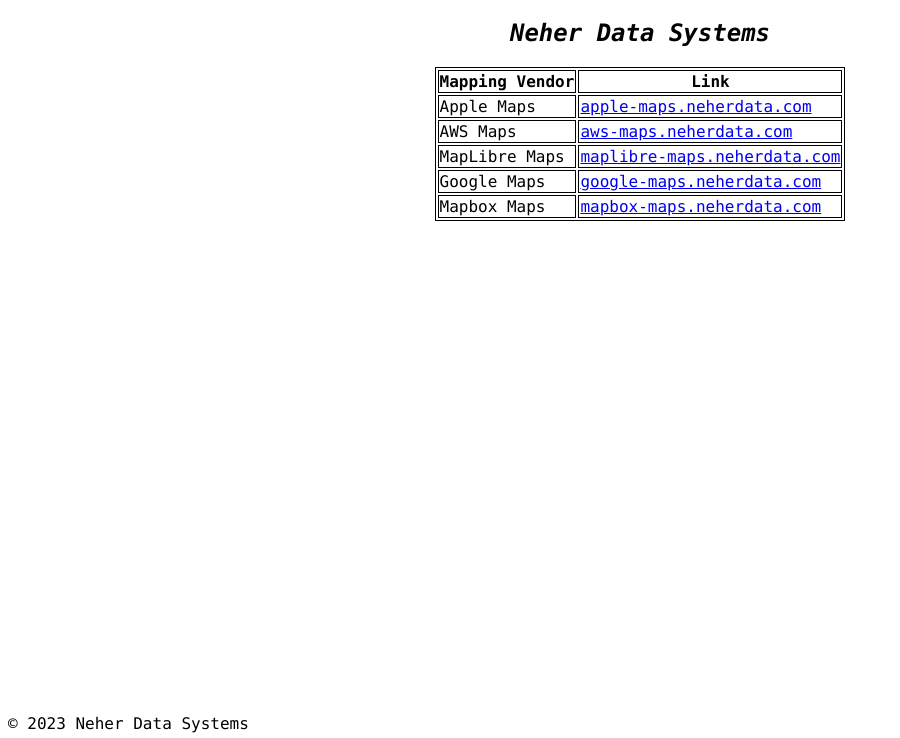
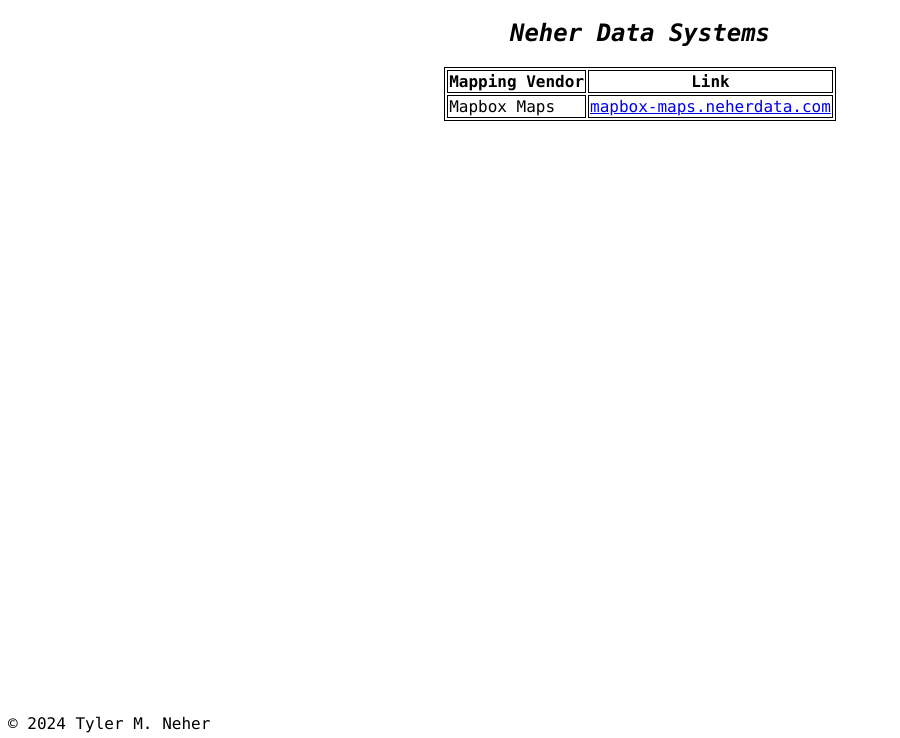
Before and after one commit to tylermneher/card.tylermneher.life, a plain HTML site: page index.html in a window 1280 px wide. Shown: the part 62-800 px from the top of the page, without its empty margins (0-900 px from the left). Drawn offline with Linux system fonts and the light colour scheme.

Commit message:
art
Signed-off-by: Tyler M. Neher <tyler@neherdata.com>

```diff
--- a/index.html
+++ b/index.html
@@ -3,7 +3,7 @@
 
 <head>
   <meta charset="utf-8">
-  <title>Embedded Maps Portfolio</title>
+  <title>Tyler M. Neher's Contact Card</title>
   <meta name="viewport" content="width=device-width, initial-scale=1.0" />
 
   <style>
@@ -64,26 +64,6 @@
         <th>Mapping Vendor</th>
         <th>Link</th>
       </tr>
-<!--       <tr>
-        <td>Azure Maps</td>
-        <td> <a href="https://azure-maps.neherdata.com">azure-maps.neherdata.com</a></td>
-      </tr> -->
-      <tr>
-        <td>Apple Maps</td>
-        <td> <a href="https://apple-maps.neherdata.com">apple-maps.neherdata.com</a></td>
-      </tr>
-      <tr>
-        <td>AWS Maps</td>
-        <td> <a href="https://aws-maps.neherdata.com">aws-maps.neherdata.com</a></td>
-      </tr>
-      <tr>
-        <td>MapLibre Maps</td>
-        <td> <a href="https://maplibre-maps.neherdata.com">maplibre-maps.neherdata.com</a></td>
-      </tr>
-      <tr>
-        <td>Google Maps</td>
-        <td> <a href="https://google-maps.neherdata.com">google-maps.neherdata.com</a></td>
-      </tr>
       <tr>
         <td>Mapbox Maps</td>
         <td> <a href="https://mapbox-maps.neherdata.com">mapbox-maps.neherdata.com</a></td>
@@ -94,7 +74,7 @@
 </body>
 
 <footer>
-  <p>© 2023 Neher Data Systems</p>
+  <p>© 2024 Tyler M. Neher</p>
 </footer>
 
 </html>
```
Also changed, not shown: US_UK/RGB/US-UK_Add_to_Apple_Wallet_RGB_101421.svg (added), 3 other files.
